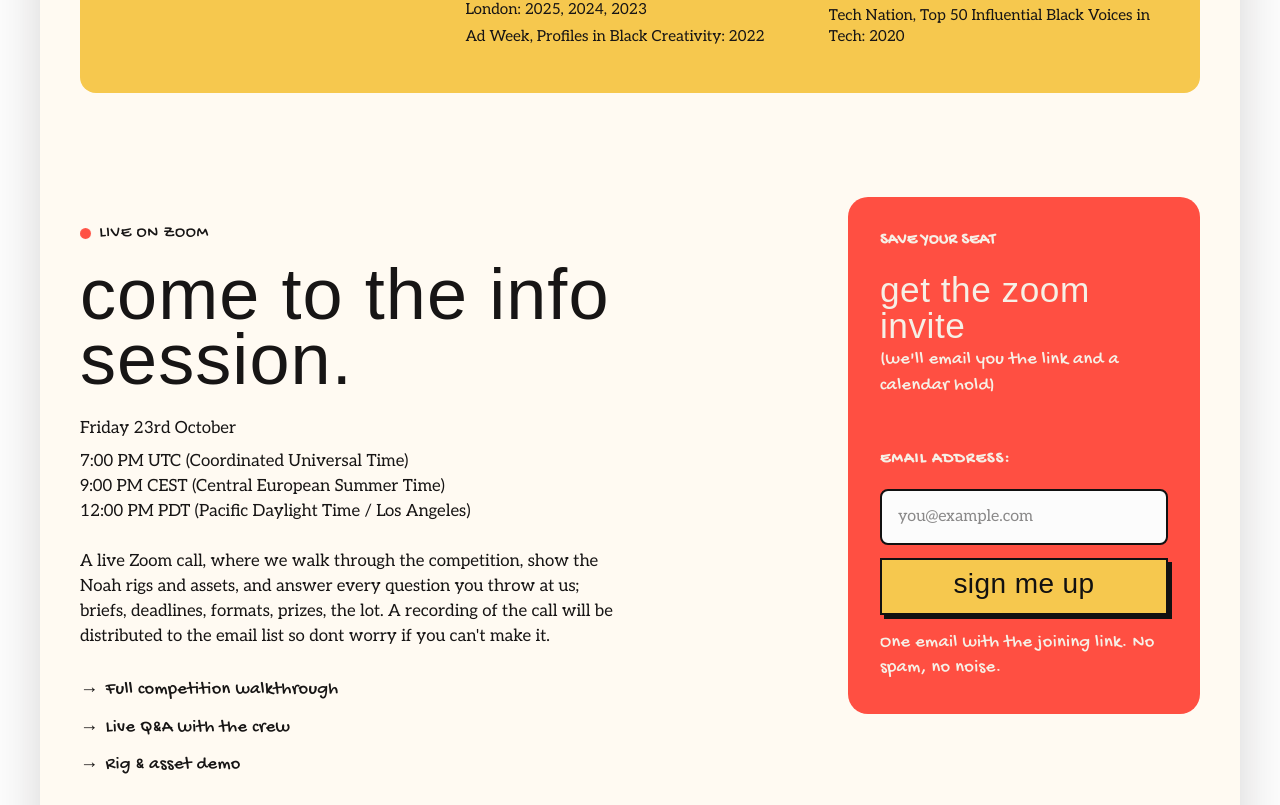
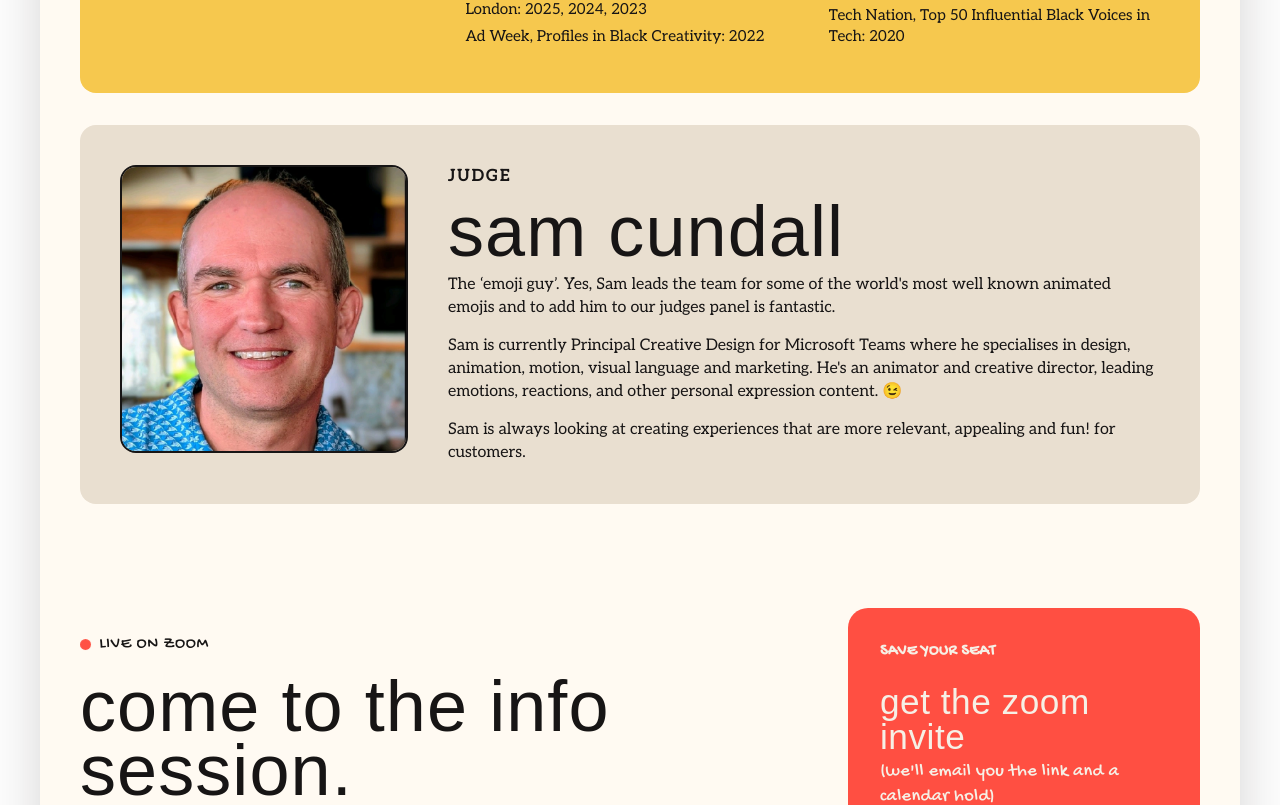
Before and after one commit to fruitskin/noahtoddler, a Next.js app: page / in a window 1280 px wide. Shown: the part 3156-3961 px from the top of the page. Built offline with nearby package versions, Linux system fonts and the light colour scheme; no server answers; a web font is replaced by a local one.

Commit message:
Add judge Sam Cundall to competition and crew

```diff
--- a/app/globals.css
+++ b/app/globals.css
@@ -859,6 +859,21 @@ h2 em {
   grid-column: 1 / -1;
   }
 
+  .comic-judge-alt {
+  background: var(--muted);
+  }
+
+  .judge-copy h3 a {
+  color: inherit;
+  text-decoration: none;
+  }
+
+  .judge-copy h3 a:hover,
+  .judge-copy h3 a:focus-visible {
+  text-decoration: underline;
+  text-underline-offset: .15em;
+  }
+
   .judge-photo {
   aspect-ratio: 1;
   border: 2px solid var(--border);
--- a/app/page.tsx
+++ b/app/page.tsx
@@ -81,7 +81,8 @@ export default function Page() {
 
   const crew = [
     { name: 'Joe Dollar-Smirnov', role: 'Creative / Producer', handle: 'joe-dollar-smirnov' },
-    { name: 'Nene Parsotam', role: 'ECD / Advisor', handle: 'neneparsotam' },
+    { name: 'Nene Parsotam', role: 'ECD / Advisor / Judge', handle: 'neneparsotam' },
+    { name: 'Sam Cundall', role: 'Judge', handle: 'samcundall' },
     { name: 'Luigi Lucarelli', role: 'Character Designer', handle: 'luigilucarelli' },
     { name: 'Aman Bhanot', role: 'Advisor', handle: 'aman-bhanot-99370317' },
     { name: 'Lisa Graydon', role: 'Actress', handle: '4444lisagraydon' },
@@ -143,8 +144,8 @@ export default function Page() {
               <img src="/judges/nene-parsotam.jpeg" alt="Nene Parsotam" />
             </div>
             <div className="judge-copy">
-              <p className="judge-kicker">Meet the judge</p>
-              <h3>Nene Parsotam</h3>
+              <p className="judge-kicker">Meet the judges</p>
+              <h3><a href="https://www.linkedin.com/in/neneparsotam" target="_blank" rel="noopener noreferrer">Nene Parsotam</a></h3>
               <p>Nene is a creative leader, podcaster, problem solver, storyteller, collaborator, hyper nerd, and polymath. For two decades Nene has shaped creative work for some of the world&apos;s most demanding and well known brands including HBO, Amazon, Disney, Dove, Shea Moisture, Dior, Sony, Cadbury&apos;s, Jaguar, Sky, Lloyds, HP and many more.</p>
               <p>Besides being just an absolute legend, she has a ton of industry recognition behind her and we&apos;re so proud that she has agreed to be part of this project. Thank you Nene!</p>
               <p className="judge-recognition-title">Some of her industry recognition includes:</p>
@@ -160,6 +161,18 @@ export default function Page() {
                 <li>Eurobest Industry Design, Print &amp; Outdoor Craft Jury: 2018</li>
                 <li>Tech Nation, Top 50 Influential Black Voices in Tech: 2020</li>
               </ul>
+            </div>
+          </article>
+          <article className="comic-panel comic-judge comic-judge-alt">
+            <div className="judge-photo">
+              <img src="/judges/sam-cundall.png" alt="Sam Cundall" />
+            </div>
+            <div className="judge-copy">
+              <p className="judge-kicker">Judge</p>
+              <h3><a href="https://www.linkedin.com/in/samcundall/" target="_blank" rel="noopener noreferrer">Sam Cundall</a></h3>
+              <p>The &lsquo;emoji guy&rsquo;. Yes, Sam leads the team for some of the world&apos;s most well known animated emojis and to add him to our judges panel is fantastic.</p>
+              <p>Sam is currently Principal Creative Design for Microsoft Teams where he specialises in design, animation, motion, visual language and marketing. He&apos;s an animator and creative director, leading emotions, reactions, and other personal expression content. 😉</p>
+              <p>Sam is always looking at creating experiences that are more relevant, appealing and fun! for customers.</p>
             </div>
           </article>
         </div>
```
Also changed, not shown: public/judges/sam-cundall.png (added).
